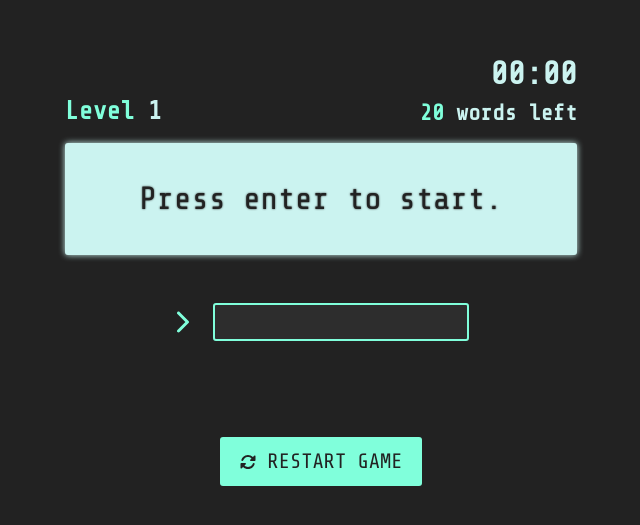
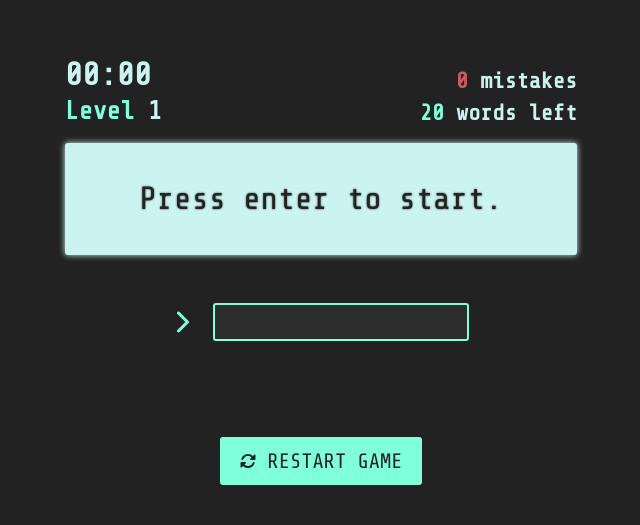
Before and after one commit to ramireznicc/typing-game, a React (Create React App) app: page /game in a window 1280 px wide. Shown: the part 129-654 px from the top of the page, without its empty margins (319-959 px from the left). Built offline with nearby package versions, Linux system fonts and the light colour scheme.

Commit message:
[feature] implement mistakes component

```diff
--- a/src/components/display/index.jsx
+++ b/src/components/display/index.jsx
@@ -1,4 +1,4 @@
-import { LevelTitle, Stopwatch, WordsLeft } from "../index";
+import { LevelTitle, Mistakes, Stopwatch, WordsLeft } from "../index";
 
 import "./styles.css";
 
@@ -10,6 +10,7 @@ function Display({
   isGameStarted,
   winMessage,
   isClockRunnig,
+  mistakes,
 }) {
   const getText = () => {
     if (!isGameStarted) {
@@ -26,11 +27,12 @@ function Display({
   return (
     <div className="screen-title-container">
       <div className="top-container">
-        <div>
+        <div className="left-container">
+          <Stopwatch isRunning={isClockRunnig} />
           <LevelTitle level={level} />
         </div>
-        <div className="clock-words-container">
-          <Stopwatch isRunning={isClockRunnig} />
+        <div className="right-container">
+          <Mistakes mistakes={mistakes} />
           <WordsLeft wordsLeft={wordsLeft} />
         </div>
       </div>
--- a/src/components/display/styles.css
+++ b/src/components/display/styles.css
@@ -14,11 +14,18 @@
   justify-content: space-between;
 }
 
-.clock-words-container {
+.left-container {
+  display: flex;
+  flex-direction: column;
+  align-items: flex-start;
+  gap: 0.2rem;
+}
+
+.right-container {
   display: flex;
   flex-direction: column;
   align-items: flex-end;
-  gap: 0.5rem;
+  gap: 0.4rem;
 }
 
 .screen {
--- a/src/components/index.js
+++ b/src/components/index.js
@@ -4,3 +4,4 @@ export { default as Button } from "./button/index.jsx";
 export { default as LevelTitle } from "./level-title/index.jsx";
 export { default as WordsLeft } from "./words-left/index.jsx";
 export { default as Stopwatch } from "./stopwatch/index.jsx";
+export { default as Mistakes } from "./mistakes/index.jsx";
--- a/src/components/input/index.jsx
+++ b/src/components/input/index.jsx
@@ -4,7 +4,13 @@ import { faChevronRight } from "@fortawesome/free-solid-svg-icons";
 
 import "./styles.css";
 
-function Input({ value, onChangeText, isGameStarted, isLevelPassed }) {
+function Input({
+  value,
+  onChangeText,
+  onKeyPress,
+  isGameStarted,
+  isLevelPassed,
+}) {
   const inputRef = useRef(null);
 
   useEffect(() => {
@@ -22,6 +28,7 @@ function Input({ value, onChangeText, isGameStarted, isLevelPassed }) {
         onChange={onChangeText}
         disabled={isLevelPassed}
         ref={inputRef}
+        onKeyDown={onKeyPress}
       />
     </div>
   );
--- /dev/null
+++ b/src/components/mistakes/index.jsx
@@ -0,0 +1,11 @@
+import "./styles.css";
+
+function Mistakes({ mistakes }) {
+  return (
+    <h3 className="mistakes">
+      <span className="number-mistakes">{mistakes}</span> mistakes
+    </h3>
+  );
+}
+
+export default Mistakes;
--- /dev/null
+++ b/src/components/mistakes/styles.css
@@ -0,0 +1,8 @@
+.mistakes {
+  font-size: 1.4rem;
+  color: var(--secondary-color);
+}
+
+.number-mistakes {
+  color: indianred;
+}
--- a/src/pages/game/index.jsx
+++ b/src/pages/game/index.jsx
@@ -14,6 +14,7 @@ function Game() {
   const [userInput, setUserInput] = useState("");
   const wordsLeft = words.length - currentWordIndex;
   const [isClockRunnig, setIsClockRunning] = useState(false);
+  const [mistakes, setMistakes] = useState(0);
 
   const onHandleChangeText = (event) => {
     setUserInput(event.target.value);
@@ -22,6 +23,14 @@ function Game() {
   const onHandleEnterKey = () => {
     if (!isGameStarted) {
       setGameStarted(true);
+    }
+  };
+
+  const onHandleBackspaceKey = (event) => {
+    if (userInput !== "") {
+      if (event.key === "Backspace") {
+        setMistakes((prev) => prev + 1);
+      }
     }
   };
 
@@ -115,12 +124,14 @@ function Game() {
           isLevelPassed={isLevelPassed}
           isGameStarted={isGameStarted}
           isClockRunnig={isClockRunnig}
+          mistakes={mistakes}
         />
         <Input
           value={userInput}
           onChangeText={onHandleChangeText}
           isLevelPassed={isLevelPassed}
           isGameStarted={isGameStarted}
+          onKeyPress={onHandleBackspaceKey}
         />
         {getButton()}
       </div>
```
